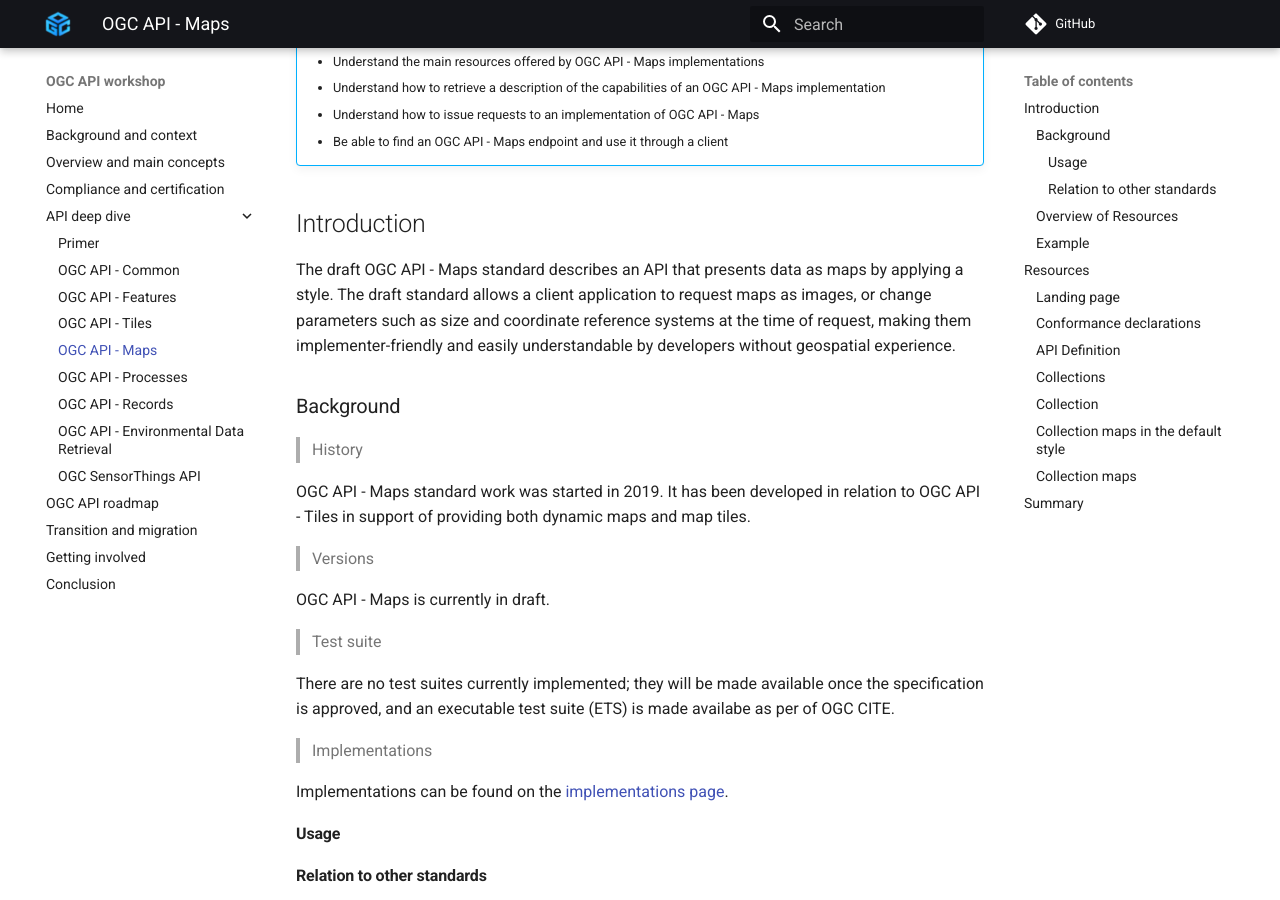
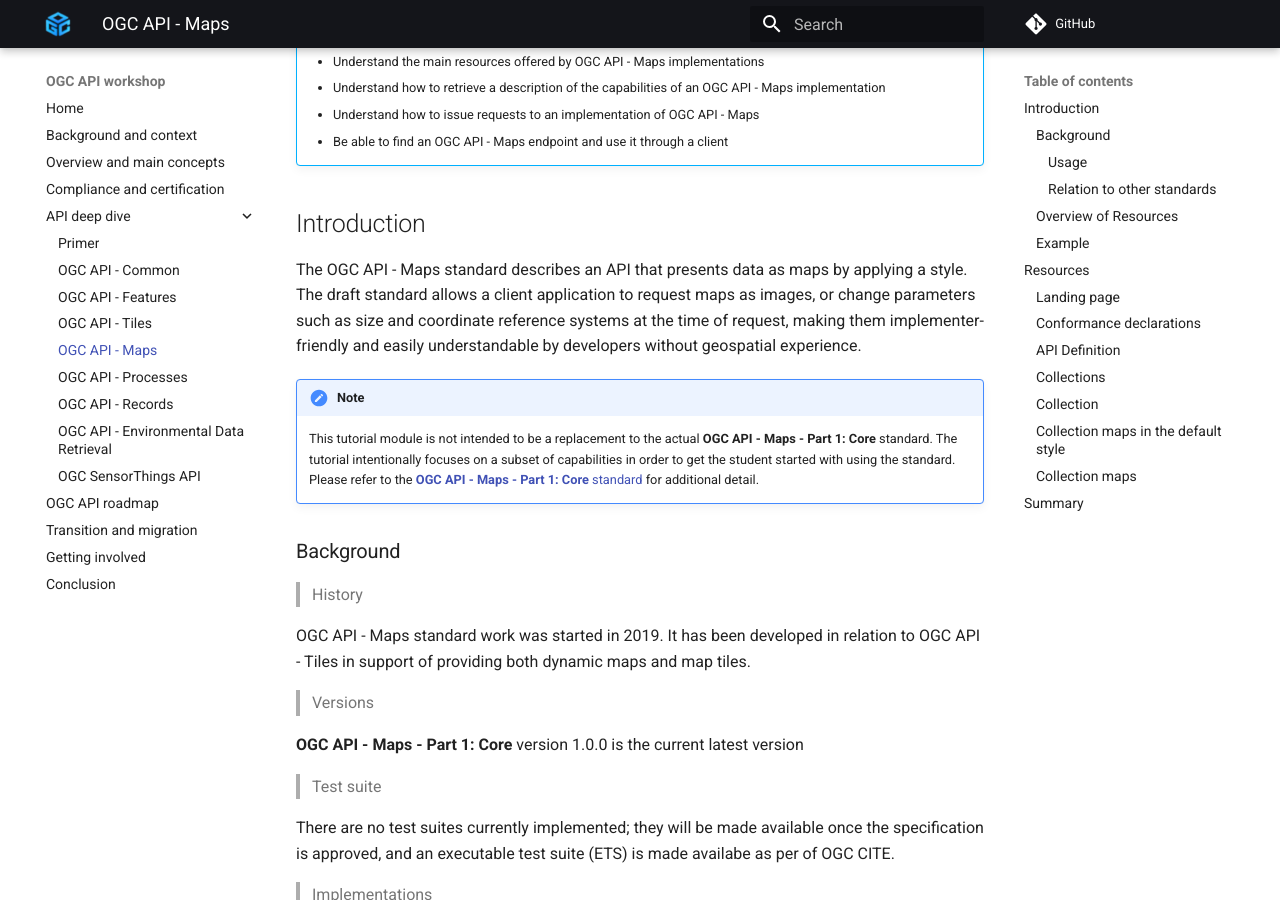
Before and after one commit to opengeospatial/ogcapi-workshop, an MkDocs documentation site: the page built from workshop/content/docs/api-deep-dive/maps.md, in a window 1280 px wide and 900 px high, scrolled down 369 px. Built offline with MkDocs 1.6.1 and Material for MkDocs 9.7.7, drawn with Linux system fonts in a browser that asks for light colours; comment, search, counter and statistics services are not loaded; some of the changed text lies outside the part shown.

Commit message:
- updated OAM deep dive, to reflect the fact that it is an approved Standard.

```diff
--- a/workshop/content/docs/api-deep-dive/maps.md
+++ b/workshop/content/docs/api-deep-dive/maps.md
@@ -20,10 +20,17 @@ title: OGC API - Maps
 
 ## Introduction
 
-The draft OGC API - Maps standard describes an API that presents data as maps by applying a
+The OGC API - Maps standard describes an API that presents data as maps by applying a
 style.  The draft standard allows a client application to request maps as images, or change
 parameters such as size and coordinate reference systems at the time of request, making them
 implementer-friendly and easily understandable by developers without geospatial experience.
+
+!!! note
+    This tutorial module is not intended to be a replacement to the actual
+    **OGC API - Maps - Part 1: Core** standard. The tutorial intentionally
+    focuses on a subset of capabilities in order to get the student started
+    with using the standard. Please refer to the [**OGC API - Maps - Part 1:
+    Core** standard](https://docs.ogc.org/is/20-058/20-058.html) for additional detail.
 
 ### Background
 
@@ -34,7 +41,7 @@ implementer-friendly and easily understandable by developers without geospatial
 
 > Versions
 
-  OGC API - Maps is currently in draft.
+  **OGC API - Maps - Part 1: Core** version 1.0.0 is the current latest version
 
 > Test suite
 
@@ -278,5 +285,5 @@ Each style within the collection can then be requested as a map as follows (usin
 
 ## Summary
 
-The draft OGC API - Maps standard describes an API that presents data as maps by applying a style.  This deep dive
-provided an overview of the draft standard and the various Resources and endpoints that are supported.
+The OGC API - Maps standard describes an API that presents data as maps by applying a style.  This deep dive
+provided an overview of the standard and the various Resources and endpoints that are supported.
```
